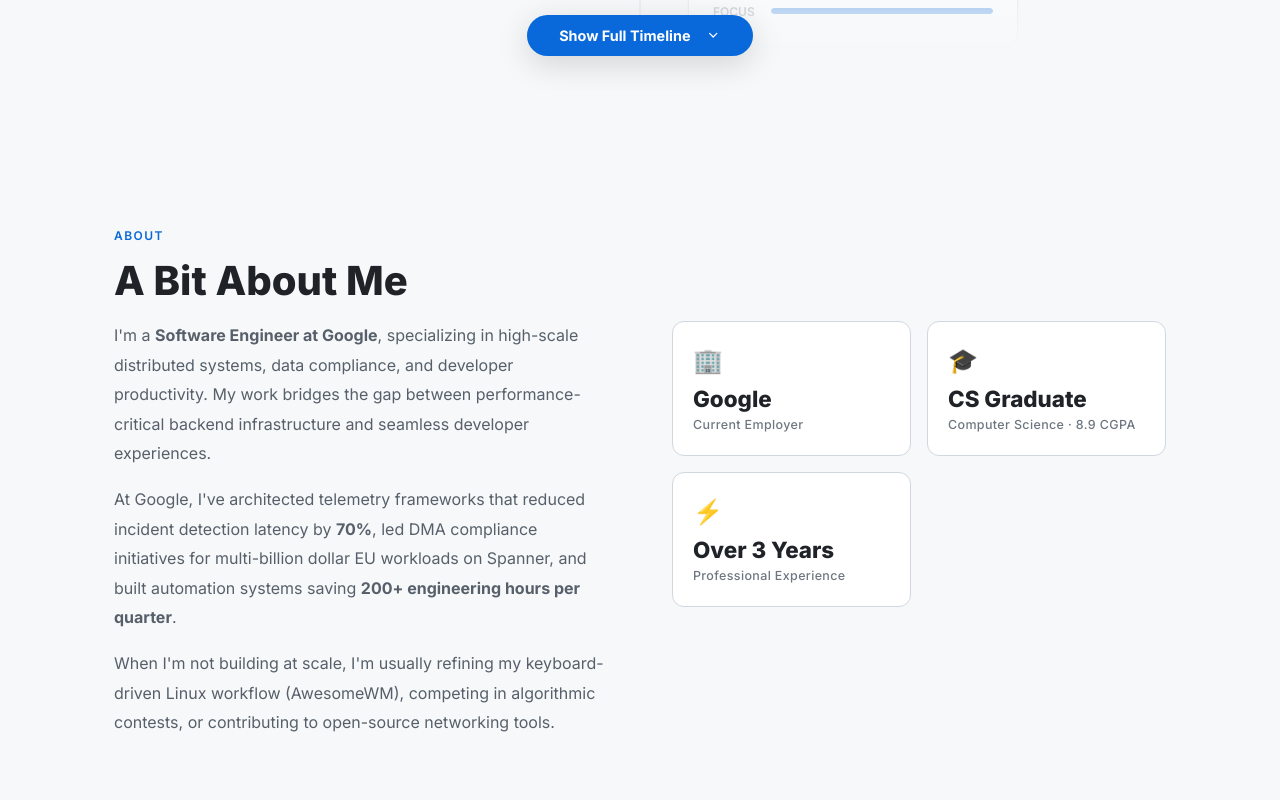
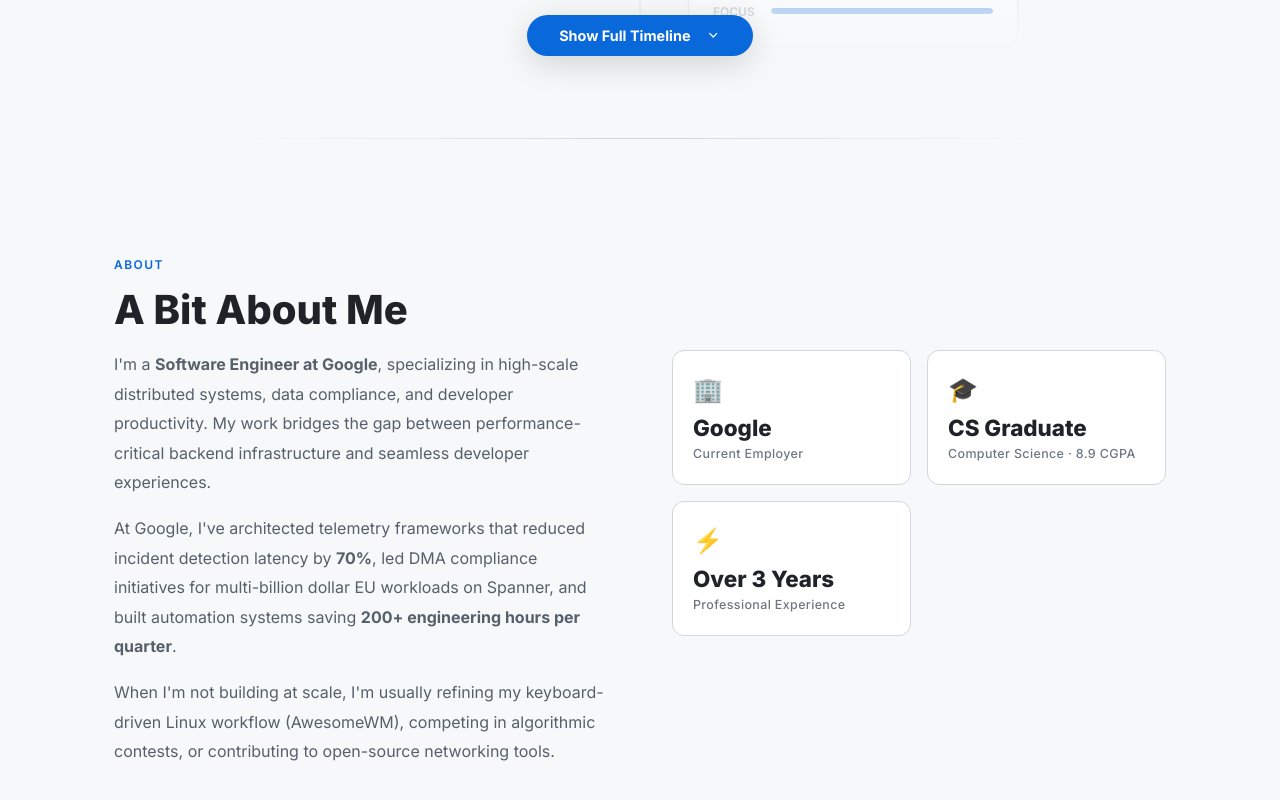
Before and after one commit to purhan/purhan.github.io, a React (Vite) app: page / in a window 1280 px wide. Shown: the part 1725-2525 px from the top of the page. Built offline with nearby package versions, Linux system fonts and the light colour scheme; grey boxes are pictures that could not be loaded; the HTML template or start-up script is replaced by a standard one.

Commit message:
style: add aesthetic gradient divider to the bottom of the section

```diff
--- a/src/components/CareerHighlight.tsx
+++ b/src/components/CareerHighlight.tsx
@@ -213,6 +213,7 @@
           )}
         </div>
       </div>
+      <div className="section-divider" style={{ marginTop: '48px', marginBottom: '-20px' }}></div>
     </section>
   )
 }
--- a/src/index.css
+++ b/src/index.css
@@ -914,6 +914,15 @@
   padding-bottom: 40px;
 }
 
+/* Aesthetic Section Divider */
+.section-divider {
+  width: 100%;
+  max-width: 800px;
+  height: 1px;
+  background: linear-gradient(90deg, transparent 0%, var(--border) 50%, transparent 100%);
+  margin: 0 auto;
+}
+
 /* ===== CAREER HIGHLIGHTS (VERTICAL TIMELINE) ===== */
 .timeline-wrapper {
   position: relative;
```
